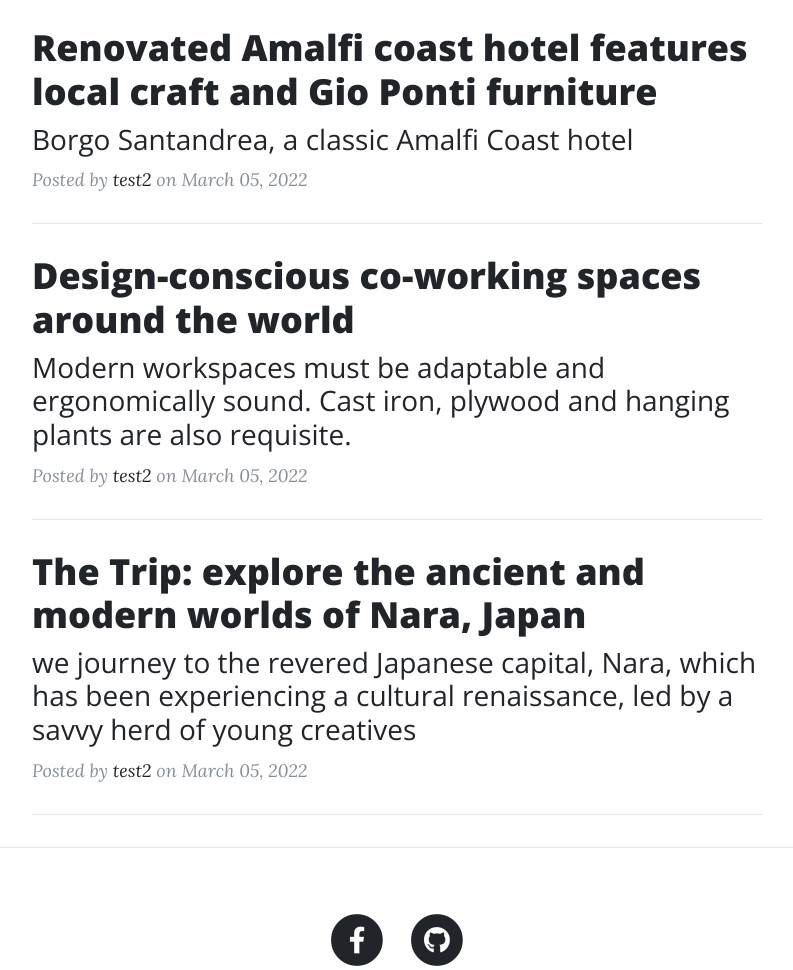
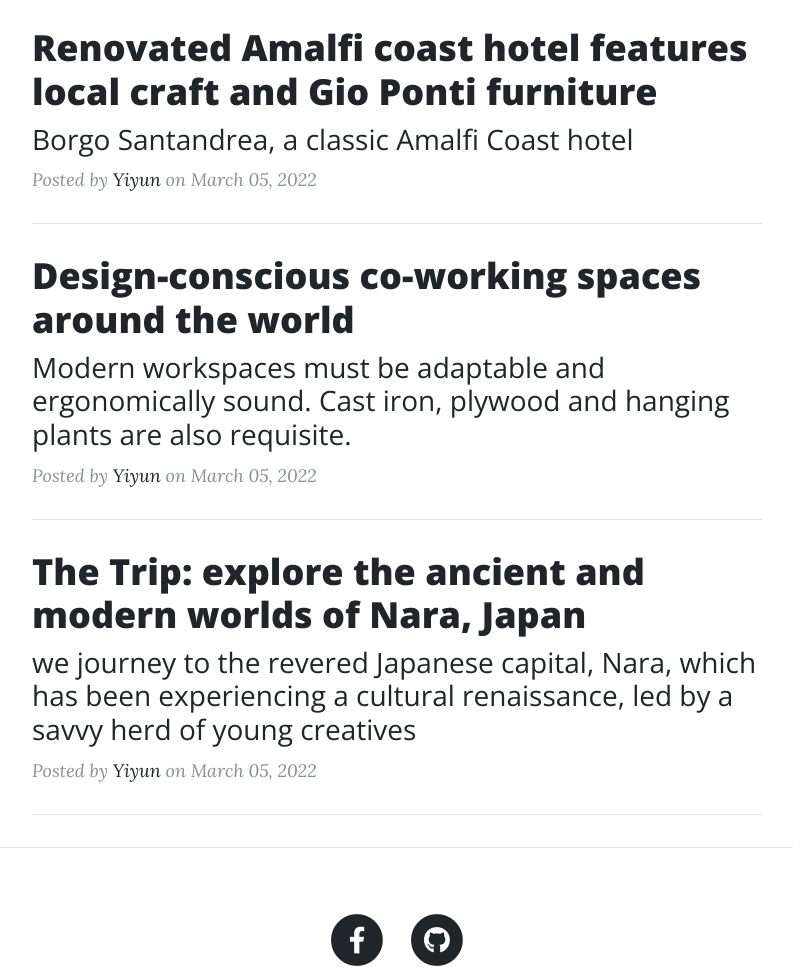
Before and after one commit to evianlola/YiyunL-blog, a Flask app: page / in a window 1280 px wide. Shown: the part 586-1556 px from the top of the page, without its empty margins (243-1036 px from the left). Run offline with Flask 2, Linux system fonts and the light colour scheme; data comes from the database, SQL or seed files in the repository; some libraries are stand-ins or nearby versions.

Commit message:
fix gunicorn

```diff
--- a/templates/index.html
+++ b/templates/index.html
@@ -30,7 +30,7 @@
             </h3>
           </a>
           <p class="post-meta">Posted by
-            <a href="#">{{post.author.name}}</a>
+            <a href="#">Yiyun</a>
             on {{post.date}}
             {% if current_user.email == "test2@email.com" %}
             <a href="{{url_for('delete_post', post_id=post.id) }}">✘</a>
--- a/templates/post.html
+++ b/templates/post.html
@@ -11,7 +11,7 @@
             <h1>{{post.title}}</h1>
             <h2 class="subheading">{{post.subtitle}}</h2>
             <span class="meta">Posted by
-              <a href="#">{{post.author.name}}</a>
+              <a href="#">Yiyun</a>
               on {{post.date}}</span>
           </div>
         </div>
```
